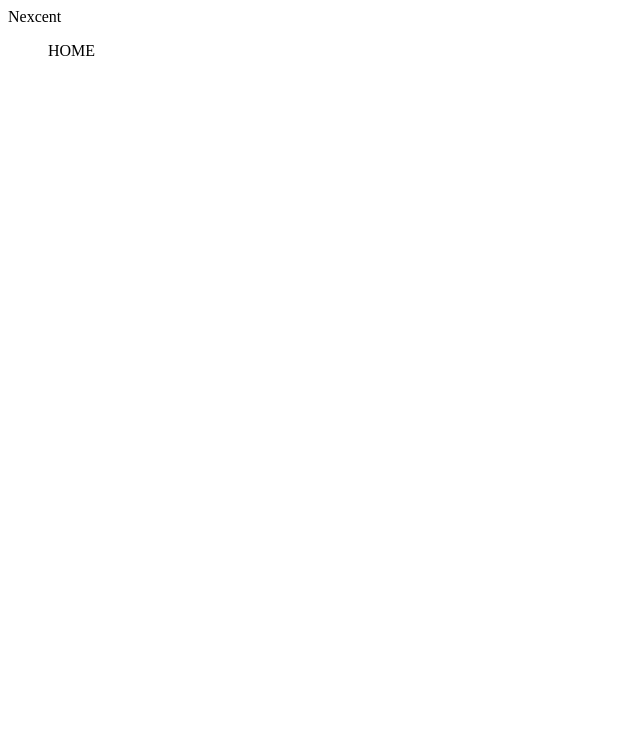
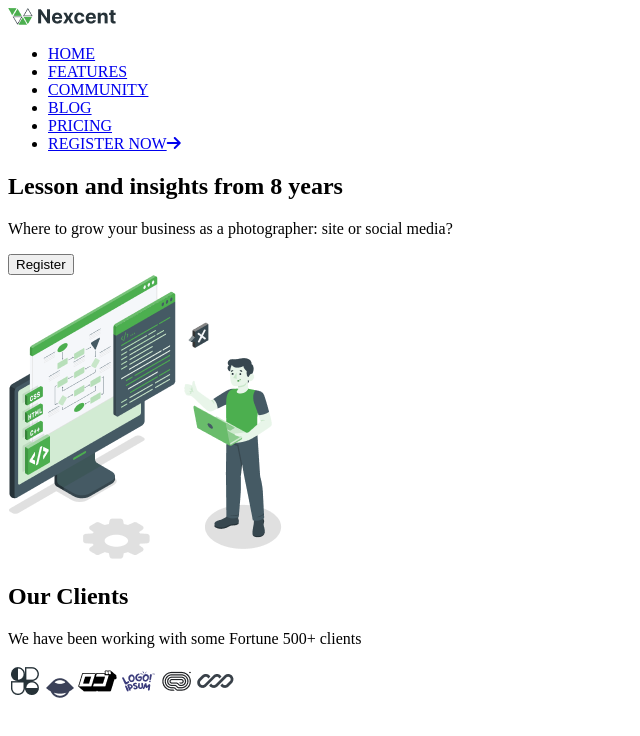
Before and after one commit to Freedaos-Droid/Nexcent-App, a plain HTML site: page index.html in a window 1280 px wide. Shown: the whole page, without its empty margins (0-640 px from the left). Drawn offline with Linux system fonts and the light colour scheme.

Commit message:
Creating Nexcent Web

```diff
--- a/index.html
+++ b/index.html
@@ -1,22 +1,69 @@
 <!DOCTYPE html>
 <html lang="en">
+
 <head>
     <meta charset="UTF-8">
     <meta name="viewport" content="width=device-width, initial-scale=1.0">
     <title>NEXCENT</title>
+    <script src="https://kit.fontawesome.com/4f576e2002.js" crossorigin="anonymous"></script>
 </head>
+
 <body>
     <!-- header sec -->
     <header>
-        Nexcent
-     </header>
+        <!-- Brand Logo -->
+        <img src="./images/nexcentlogo.png" alt="">
         <nav>
             <ul>
-        HOME
+                <li><a href="#">HOME</a></li>
+                <li><a href="#">FEATURES</a></li>
+                <li><a href="#">COMMUNITY</a></li>
+                <li><a href="#">BLOG</a></li>
+                <li><a href="#">PRICING</a></li>
+                <li><a href="#">REGISTER NOW<span><i class="fa-solid fa-arrow-right"></i></span></a></li>
             </ul>
         </nav>
+
+    </header>
+
     <!-- main section  -->
-         <main></main>
+    <main>
+        <!-- Hero Section  -->
+        <section>
+            <div>
+                <h1>Lesson and insights <span>from 8 years</span></h1>
+                <p>Where to grow your business as a photographer: site or social media?</p>
+                <button>Register</button>
+            </div>
+
+            <div><img src="./images/image 1.png" alt=""></div>
+        </section>
+
+        <!-- Our Client Section  -->
+        <section>
+            <div>
+                <h2>Our Clients</h2>
+                <p>We have been working with some Fortune 500+ clients</p>
+<div>
+    <img src="./images/1st logo.png" alt="">
+    <img src="./images/2nd logo.png" alt="">
+    <img src="./images/3rd logo.png" alt="">
+    <img src="./images/5th logo.png" alt="">
+    <img src="./images/6th logo.png" alt="">
+    <img src="./images/7th logo.png" alt="">
+</div>
+            </div>
+        </section>
+
+        <!-- Help Section -->
+        <section></section>
+
+        <!-- Design Section -->
+        <section></section>
+    </main>
+
     <!-- footer sec  -->
+    <footer></footer>
 </body>
+
 </html>
```
Also changed, not shown: images/1st logo.png (added), images/2nd logo.png (added), images/3rd logo.png (added), images/5th logo.png (added), images/6th logo.png (added), images/7th logo.png (added), images/image 1.png (added), images/nexcentlogo.png (added). Lines whose indentation alone changed are shown as unchanged.
